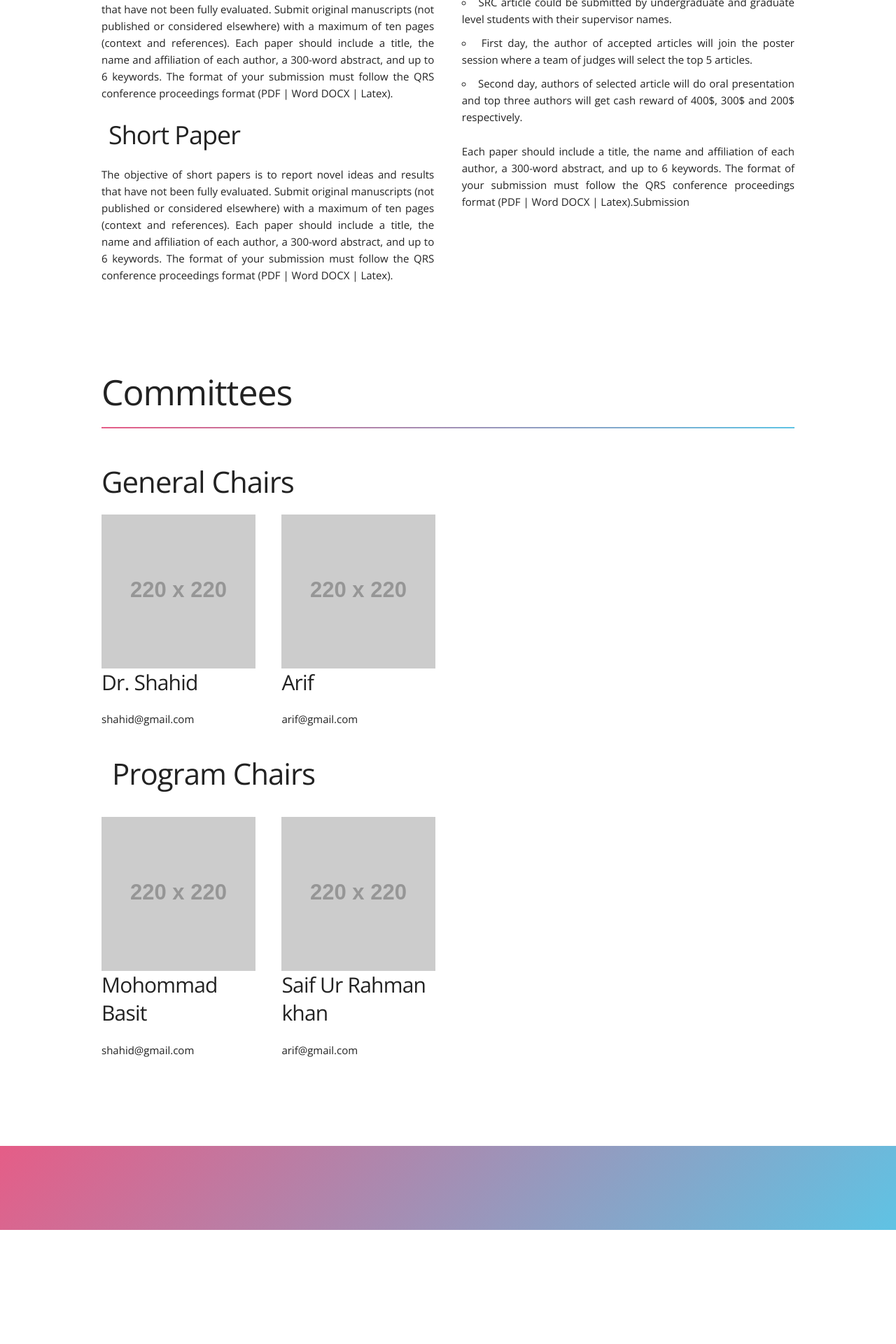
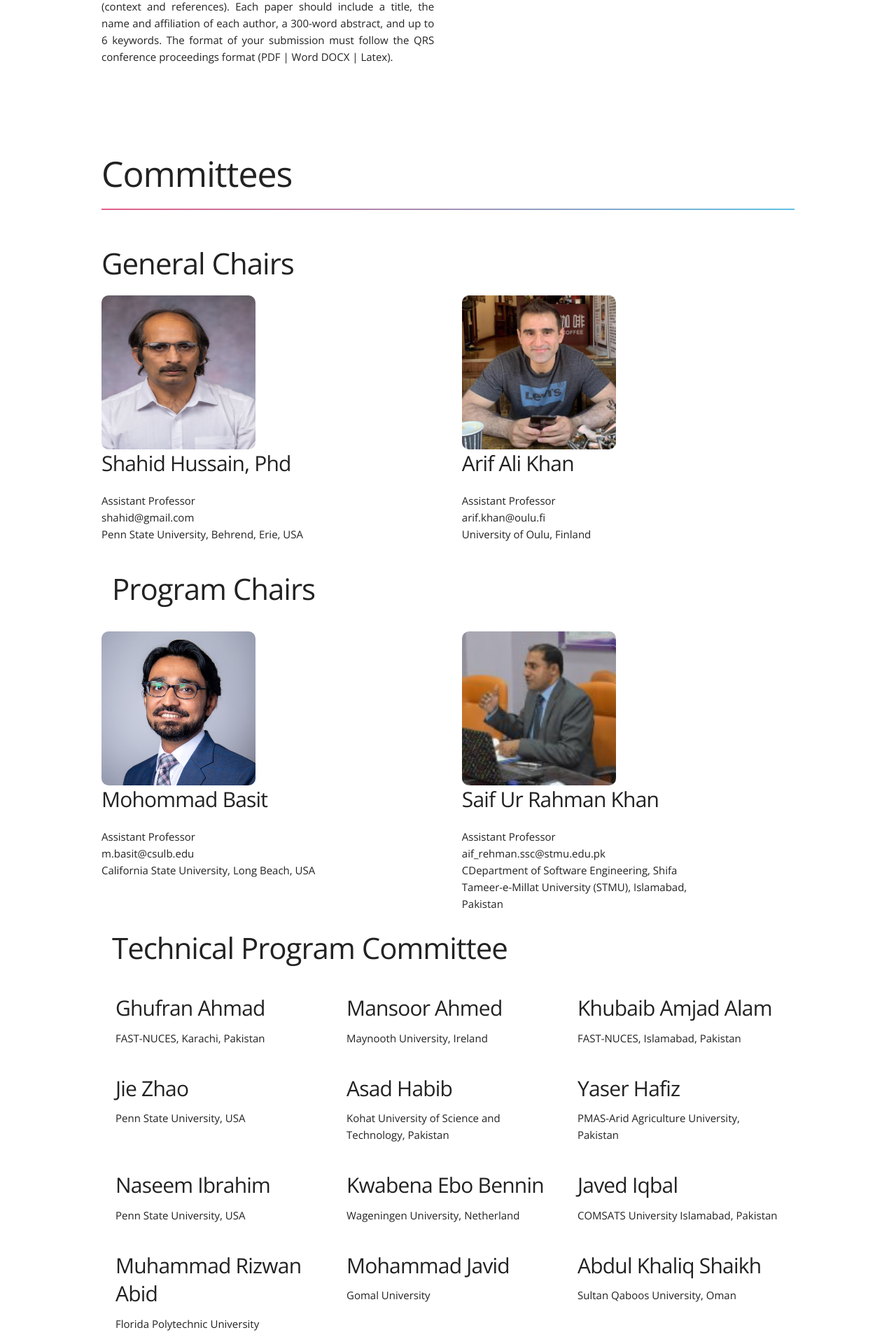
Before and after one commit to ilmaan/ICSE-IT-Conf, a Django app: page / in a window 1280 px wide. Shown: the part 2720-4640 px from the top of the page at 70% size. Before the commit the page ends 4477 px from the top, so only its background shows below. Run offline with Django 5.2, Linux system fonts and the light colour scheme; grey boxes labelled with a size stand in for pictures from a placeholder-image service; some libraries are stand-ins or nearby versions.

Commit message:
Modified changes and added images structured content changed logo

```diff
--- a/ICSE_ET/settings.py
+++ b/ICSE_ET/settings.py
@@ -27,6 +27,7 @@ SECRET_KEY = 'django-insecure-ab9@#cm7mq8!vwtc@-6-d=tvq$*hvyh!=+bqp5a^56&*9oejuo
 DEBUG = True
 
 ALLOWED_HOSTS = ["sw-conf.com"]
+ALLOWED_HOSTS = []
 
 
 # Application definition
--- a/static/app/css/home.css
+++ b/static/app/css/home.css
@@ -55,7 +55,7 @@ body {
 	width: 13.3333333333%;
 }
 .three.columns {
-	width: 22%;
+	width: 33%;
 }
 .four.columns {
 	width: 30.6666666667%;
@@ -234,9 +234,14 @@ header {
 .headerlogo {
   text-align: center;
   padding: 5% 4% 1% 4%;
-  text-align: left;
-  margin-left: 20%;
+  /* text-align: left;
+  margin-left: 20%; */
 }
+
+/* .headerlogo img{
+	width: 80%;
+	padding-top: 5%;
+} */
 
 .title {
 	-webkit-align-self: center;
@@ -715,3 +720,32 @@ pre, blockquote, dl, figure, table, p, ul, ol, form {
 .tracks{
 	text-align: justify;
 }
+
+
+.row {
+	display: flex;
+	flex-wrap: wrap;
+	justify-content: space-between;
+}
+
+.techthree.columns {
+	flex: 1 1 calc(33.333% - 20px);
+	box-sizing: border-box;
+	margin: 10px;
+	padding: 10px;
+	/* background-color: #f9f9f9; */
+	/* border: 1px solid #ddd; */
+	/* border-radius: 5px; */
+}
+
+.techthree.columns h4 {
+	margin-bottom: 10px;
+}
+
+.techthree.columns p {
+	margin: 0;
+}
+
+.three.columns img{
+	border-radius: 10px;
+}
--- a/templates/home.html
+++ b/templates/home.html
@@ -23,7 +23,7 @@
 –––––––––––––––––––––––––––––––––––––––––––––––––– -->
 
 <div class="headerlogo">
-    <img src="{% static 'app/images/SEET.png' %}" alt="">
+    <img src="{% static 'app/images/SEET_rev.png' %}" alt="">
 </div>
 <header id="header">
     <div class="main_nav sticky">
@@ -86,21 +86,21 @@
         <h1>Topics of Interests</h1>
         <div class="block"></div>
         <div class="list-group w-100 p-3 mb-5">
-            <p  class="list-group-item list-group-item-action">·       Software Engineering for Quantum Computing Application</p>
-            <p  class="list-group-item list-group-item-action">·       Software Engineering for Internet of Things</p>
-            <p  class="list-group-item list-group-item-action">·       Evidence-Based Software Engineering</p>
-            <p  class="list-group-item list-group-item-action">·       Search-Based Software Engineering</p>
-            <p  class="list-group-item list-group-item-action">·       Emerging Technologies Integration in Software Development</p>
-            <p  class="list-group-item list-group-item-action">·       Effort and Cost Measurement through Metrics</p>
-            <p  class="list-group-item list-group-item-action">·       Process and Quantity Issues.</p>
-            <p  class="list-group-item list-group-item-action">·       Software Fault Prediction</p>
-            <p  class="list-group-item list-group-item-action">·       Software Maintenance and Evolution</p>
-            <p  class="list-group-item list-group-item-action">·       Fairness in Software Testing</p>
-            <p  class="list-group-item list-group-item-action">·       Formal Methods</p>
-            <p  class="list-group-item list-group-item-action">·       Requirement Engineering</p>
-            <p  class="list-group-item list-group-item-action">·       Security and Privacy Concerns</p>
-            <p  class="list-group-item list-group-item-action">·       LLM-Based Software Engineering</p>
-            <p  class="list-group-item list-group-item-action">·       Generative AI for software development</p>
+            <p  class="list-group-item list-group-item mb-1">·       Software Engineering for Quantum Computing Application</p>
+            <p  class="list-group-item list-group-item mb-1">·       Software Engineering for Internet of Things</p>
+            <p  class="list-group-item list-group-item mb-1">·       Evidence-Based Software Engineering</p>
+            <p  class="list-group-item list-group-item mb-1">·       Search-Based Software Engineering</p>
+            <p  class="list-group-item list-group-item mb-1">·       Emerging Technologies Integration in Software Development</p>
+            <p  class="list-group-item list-group-item mb-1">·       Effort and Cost Measurement through Metrics</p>
+            <p  class="list-group-item list-group-item mb-1">·       Process and Quantity Issues.</p>
+            <p  class="list-group-item list-group-item mb-1">·       Software Fault Prediction</p>
+            <p  class="list-group-item list-group-item mb-1">·       Software Maintenance and Evolution</p>
+            <p  class="list-group-item list-group-item mb-1">·       Fairness in Software Testing</p>
+            <p  class="list-group-item list-group-item mb-1">·       Formal Methods</p>
+            <p  class="list-group-item list-group-item mb-1">·       Requirement Engineering</p>
+            <p  class="list-group-item list-group-item mb-1">·       Security and Privacy Concerns</p>
+            <p  class="list-group-item list-group-item mb-1">·       LLM-Based Software Engineering</p>
+            <p  class="list-group-item list-group-item mb-1">·       Generative AI for software development</p>
 
           </div>
       </div>
@@ -188,34 +188,112 @@
       <h2>General Chairs</h2>
     </div>
       <div class="row mb-4">
-        <div class="three columns"> <img src="http://placehold.it/220x220" width="220" height="220" alt=""/>
-          <h4>Dr. Shahid</h4>
-          <p>shahid@gmail.com</p>
+        <div class="three columns"> <img src="{% static 'app\images\shahid-hussain-web.jpg' %}" width="220" height="220" alt=""/>
+          <h4>Shahid Hussain, Phd</h4>
+          <p>Assistant Professor<br>shahid@gmail.com <br>Penn State University, Behrend, Erie, USA</p>
           <!-- <span class="typcn typcn-social-facebook-circular icon"></span><span class="typcn typcn-social-instagram-circular icon"></span><span class="typcn typcn-social-google-plus-circular icon"></span><span class="typcn typcn-social-linkedin-circular icon"></span> -->
          </div>
-        <div class="three columns"> <img src="http://placehold.it/220x220" width="220" height="220" alt=""/>
-          <h4>Arif</h4>
-          <p>arif@gmail.com</p>
+        <div class="three columns"> <img src="{% static 'app\images\arif_ali_khan.jpg' %}" width="220" height="220" alt=""/>
+          <h4>Arif Ali Khan</h4>
+          <p>Assistant Professor<br>arif.khan@oulu.fi<br>University of Oulu, Finland</p>
+          <!-- <span class="typcn typcn-social-facebook-circular icon"></span><span class="typcn typcn-social-instagram-circular icon"></span><span class="typcn typcn-social-google-plus-circular icon"></span><span class="typcn typcn-social-linkedin-circular icon"></span>  -->
+        </div>
+
+
+
+      </div>
+      <h2>Program Chairs</h2>
+      <div class="row pt-4">
+        <div class="three columns"> <img src="{% static 'app\images\basiturrahim.jpg' %}" width="220" height="220" alt=""/>
+          <h4>Mohommad Basit</h4>
+          <p>Assistant Professor<br>m.basit@csulb.edu<br>California State University, Long Beach, USA</p>
+          <!-- <span class="typcn typcn-social-facebook-circular icon"></span><span class="typcn typcn-social-instagram-circular icon"></span><span class="typcn typcn-social-google-plus-circular icon"></span><span class="typcn typcn-social-linkedin-circular icon"></span> -->
+         </div>
+        <div class="three columns"> <img src="{% static 'app\images\saif_ur_rahman.jpeg' %}" width="220" height="220" alt=""/>
+          <h4>Saif Ur Rahman Khan</h4>
+          <p>Assistant Professor<br>aif_rehman.ssc@stmu.edu.pk <br>CDepartment of Software Engineering, Shifa Tameer-e-Millat University (STMU), Islamabad, Pakistan</p>
           <!-- <span class="typcn typcn-social-facebook-circular icon"></span><span class="typcn typcn-social-instagram-circular icon"></span><span class="typcn typcn-social-google-plus-circular icon"></span><span class="typcn typcn-social-linkedin-circular icon"></span>  -->
         </div>
 
 
       </div>
-      <h2>Program Chairs</h2>
-      <div class="row pt-4">
-        <div class="three columns"> <img src="http://placehold.it/220x220" width="220" height="220" alt=""/>
-          <h4>Mohommad Basit</h4>
-          <p>shahid@gmail.com</p>
-          <!-- <span class="typcn typcn-social-facebook-circular icon"></span><span class="typcn typcn-social-instagram-circular icon"></span><span class="typcn typcn-social-google-plus-circular icon"></span><span class="typcn typcn-social-linkedin-circular icon"></span> -->
-         </div>
-        <div class="three columns"> <img src="http://placehold.it/220x220" width="220" height="220" alt=""/>
-          <h4>Saif Ur Rahman khan</h4>
-          <p>arif@gmail.com</p>
-          <!-- <span class="typcn typcn-social-facebook-circular icon"></span><span class="typcn typcn-social-instagram-circular icon"></span><span class="typcn typcn-social-google-plus-circular icon"></span><span class="typcn typcn-social-linkedin-circular icon"></span>  -->
+
+      <h2>Technical Program Committee</h2>
+      <div class="row">
+        <div class="techthree columns">
+            <h4>Ghufran Ahmad</h4>
+            <p>FAST-NUCES, Karachi, Pakistan</p>
         </div>
+        <div class="techthree columns">
+            <h4>Mansoor Ahmed</h4>
+            <p>Maynooth University, Ireland</p>
+        </div>
+        <div class="techthree columns">
+            <h4>Khubaib Amjad Alam</h4>
+            <p>FAST-NUCES, Islamabad, Pakistan</p>
+        </div>
+        <div class="techthree columns">
+            <h4>Jie Zhao</h4>
+            <p>Penn State University, USA</p>
+        </div>
+        <div class="techthree columns">
+            <h4>Asad Habib</h4>
+            <p>Kohat University of Science and Technology, Pakistan</p>
+        </div>
+        <div class="techthree columns">
+            <h4>Yaser Hafiz</h4>
+            <p>PMAS-Arid Agriculture University, Pakistan</p>
+        </div>
+        <div class="techthree columns">
+            <h4>Naseem Ibrahim</h4>
+            <p>Penn State University, USA</p>
+        </div>
+        <div class="techthree columns">
+            <h4>Kwabena Ebo Bennin</h4>
+            <p>Wageningen University, Netherland</p>
+        </div>
+        <div class="techthree columns">
+            <h4>Javed Iqbal</h4>
+            <p>COMSATS University Islamabad, Pakistan</p>
+        </div>
+        <div class="techthree columns">
+            <h4>Muhammad Rizwan Abid</h4>
+            <p>Florida Polytechnic University</p>
+        </div>
+        <div class="techthree columns">
+            <h4>Mohammad Javid</h4>
+            <p>Gomal University</p>
+        </div>
+        <div class="techthree columns">
+            <h4>Abdul Khaliq Shaikh</h4>
+            <p>Sultan Qaboos University, Oman</p>
+        </div>
+        <div class="techthree columns">
+            <h4>Abdul Mateen</h4>
+            <p>Yeungnam University, Korea</p>
+        </div>
+        <div class="techthree columns">
+            <h4>Ghulam Mudassir</h4>
+            <p>University of L'Aquila, Italy</p>
+        </div>
+        <div class="techthree columns">
+            <h4>Boyana Norris</h4>
+            <p>University of Oregon, USA</p>
+        </div>
+        <div class="techthree columns">
+            <h4>Wen-Li Wang</h4>
+            <p>Penn State University</p>
+        </div>
+        <div class="techthree columns">
+            <h4>Chong Chun Yong</h4>
+            <p>Monash University</p>
+        </div>
+        <div class="techthree columns">
+            <h4>Jacky Keung</h4>
+            <p>City University of Hong Kong</p>
+        </div>
+    </div>
 
-
-      </div>
     </div>
   </section>
 
@@ -349,9 +427,9 @@
   <footer>
     <div class="container">
       <div class="nine columns">
-        <!-- <p>Created with love by ILMAAN.</p> -->
+        <p> General Inquiries <a style="color: black;" href="mailto: seet@sw-conf.org">seet@sw-conf.org</a></p>
       </div>
-      <div class="three columns"> <span class="typcn typcn-social-facebook-circular socialIcons"></span> <span class="typcn typcn-social-instagram-circular socialIcons"></span> <span class="typcn typcn-social-google-plus-circular socialIcons"></span> <span class="typcn typcn-social-linkedin-circular socialIcons"></span> </div>
+      <!-- <div class="three columns"> <span class="typcn typcn-social-facebook-circular socialIcons"></span> <span class="typcn typcn-social-instagram-circular socialIcons"></span> <span class="typcn typcn-social-google-plus-circular socialIcons"></span> <span class="typcn typcn-social-linkedin-circular socialIcons"></span> </div> -->
     </div>
   </footer>
 </body>
```
Also changed, not shown: templates/demo.html (added, +77 -0 lines), static/app/images/SEET_rev.png (added), static/app/images/arif_ali_khan.jpg (added), static/app/images/basiturrahim.jpg (added), static/app/images/saif_ur_rahman.jpeg (added), static/app/images/shahid-hussain-web.jpg (added), 1 other file.
